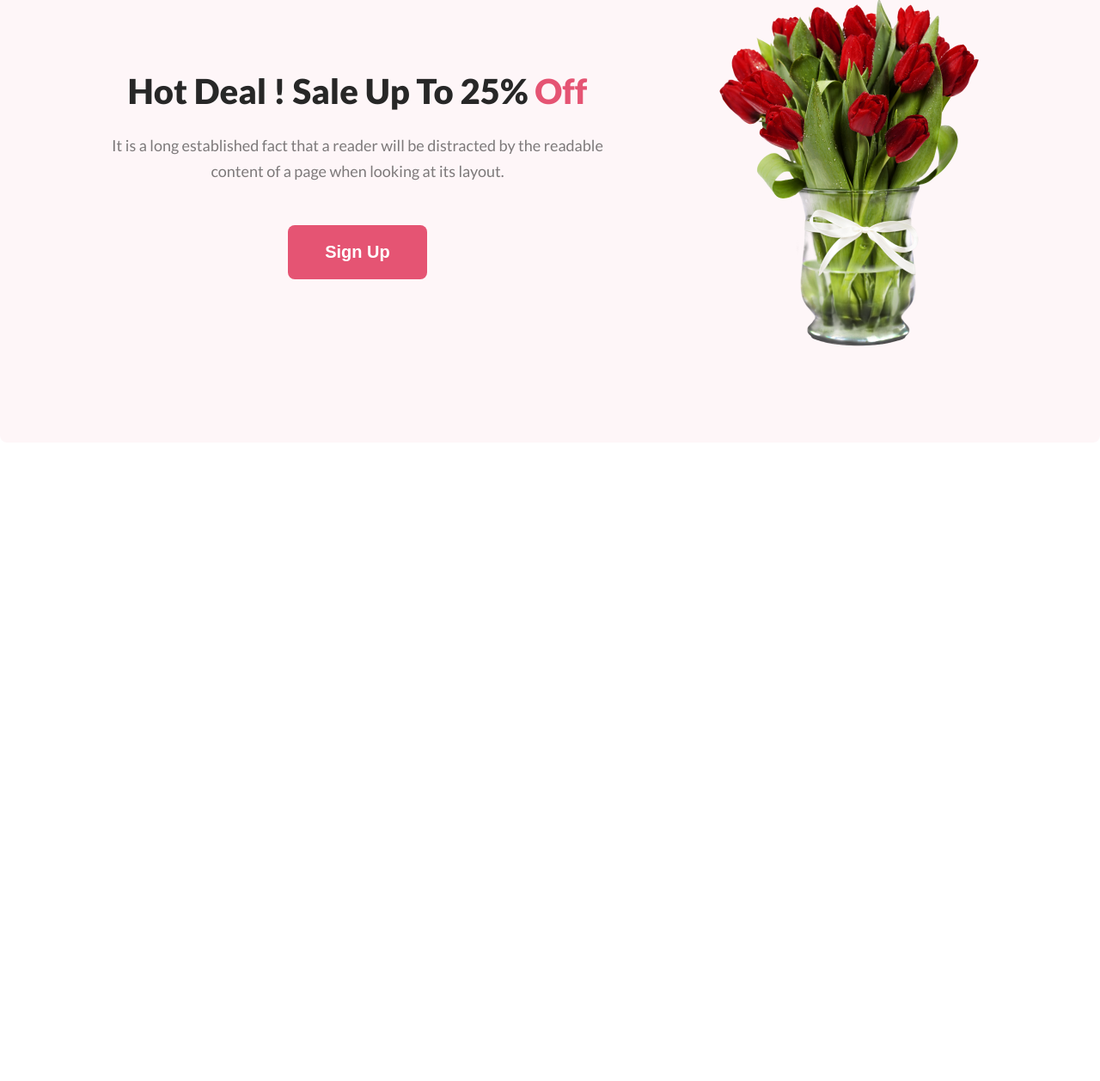
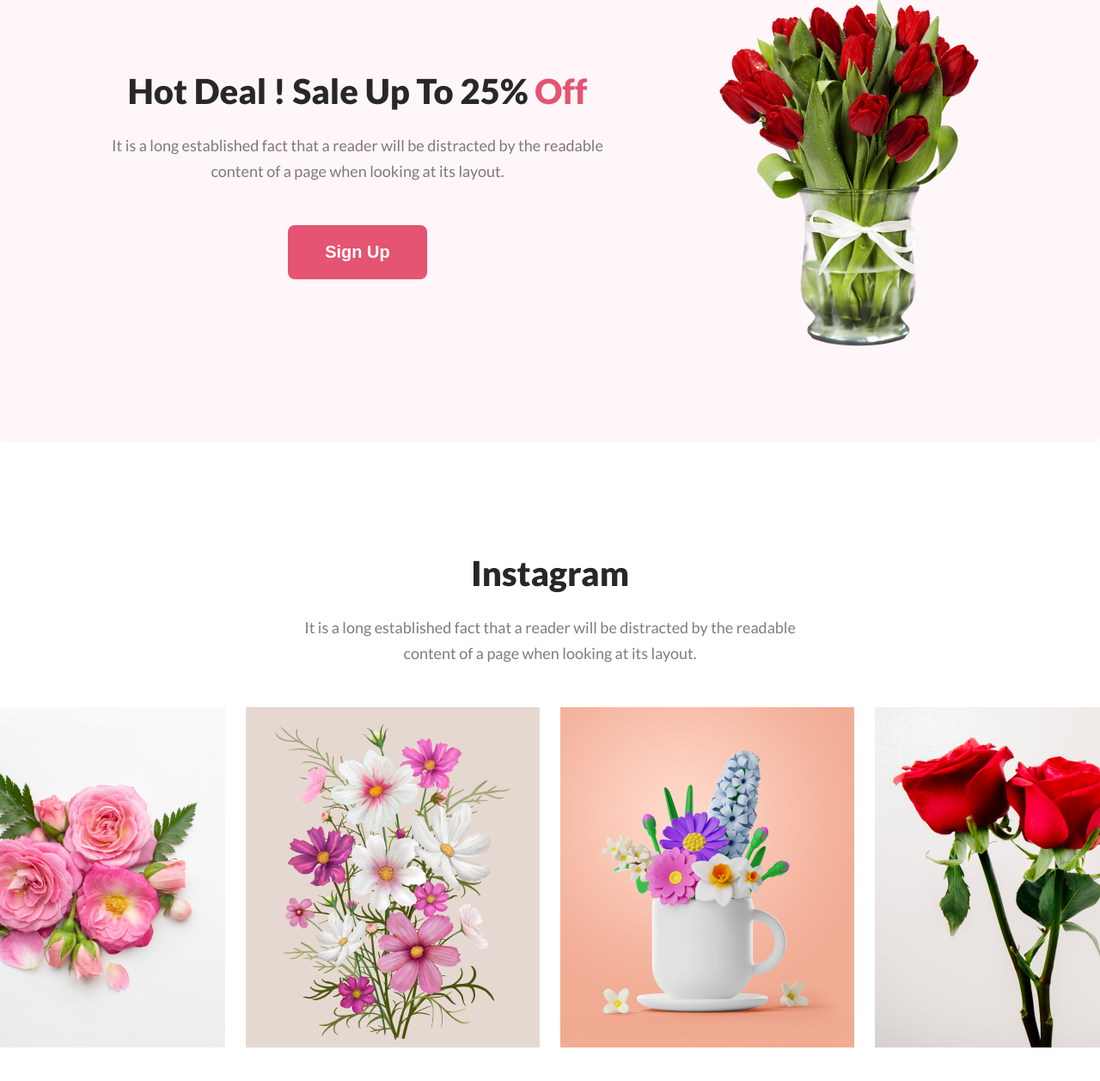
Before and after one commit to showrav416/online-flower-shop-showrav, a plain HTML site: page index.html in a window 1280 px wide. Shown: the part 2487-3745 px from the top of the page at 86% size. Before the commit the page ends 3002 px from the top, so only its background shows below. Drawn offline with Linux system fonts and the light colour scheme.

Commit message:
instagram section added

```diff
--- a/index.html
+++ b/index.html
@@ -125,6 +125,24 @@
           </div>
         </div>
       </section>
+
+      <!-- instagram-section -->
+      <section class="instagram-sec">
+        <div class="instagram-description">
+          <h2 class="common-title">Instagram</h2>
+          <p class="common-description">
+            It is a long established fact that a reader will be distracted by
+            the readable<br />
+            content of a page when looking at its layout.
+          </p>
+        </div>
+        <div class="instagram-pictures">
+          <img src="flower-asset/Flower01.png" alt="Flower01" />
+          <img src="flower-asset/Rectangle4.png" alt="Rectangle4" />
+          <img src="flower-asset/Rectangle5.png" alt="Rectangle5" />
+          <img src="flower-asset/Rectangle6.png" alt="Rectangle6" />
+        </div>
+      </section>
     </main>
   </body>
 </html>
--- a/styles/style.css
+++ b/styles/style.css
@@ -157,6 +157,7 @@ body {
   border-radius: 8px;
   background-color: rgba(229, 84, 115, 0.05);
   padding: 100px 0;
+  margin-bottom: 128px;
 }
 .sign-up-part-container {
   display: flex;
@@ -171,3 +172,15 @@ body {
 .sign-up-off {
   color: #e55473;
 }
+
+/* instagram section styles */
+.instagram-sec {
+  margin-bottom: 128px;
+}
+
+.instagram-pictures {
+  display: flex;
+  align-items: center;
+  justify-content: center;
+  gap: 24px;
+}
```
